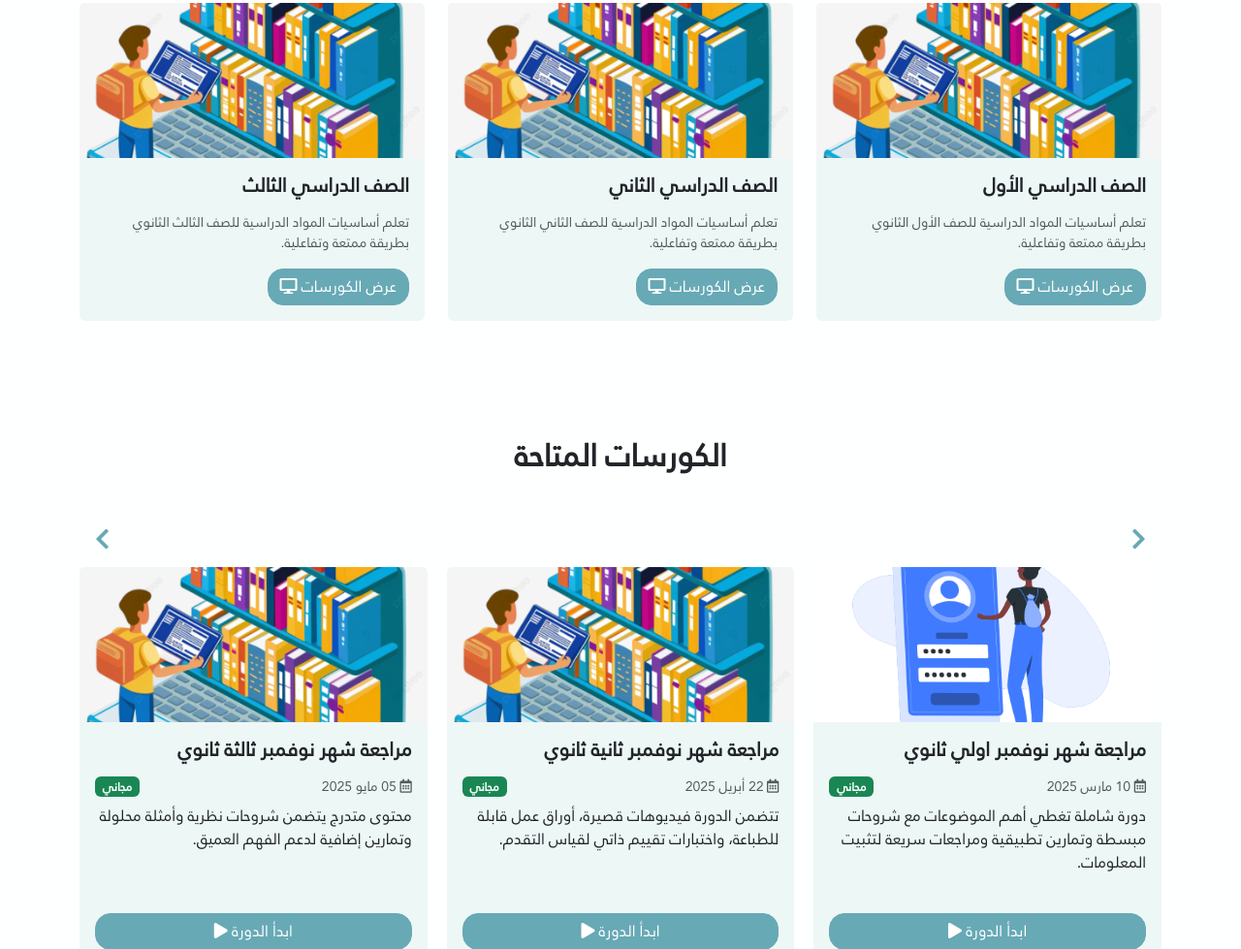
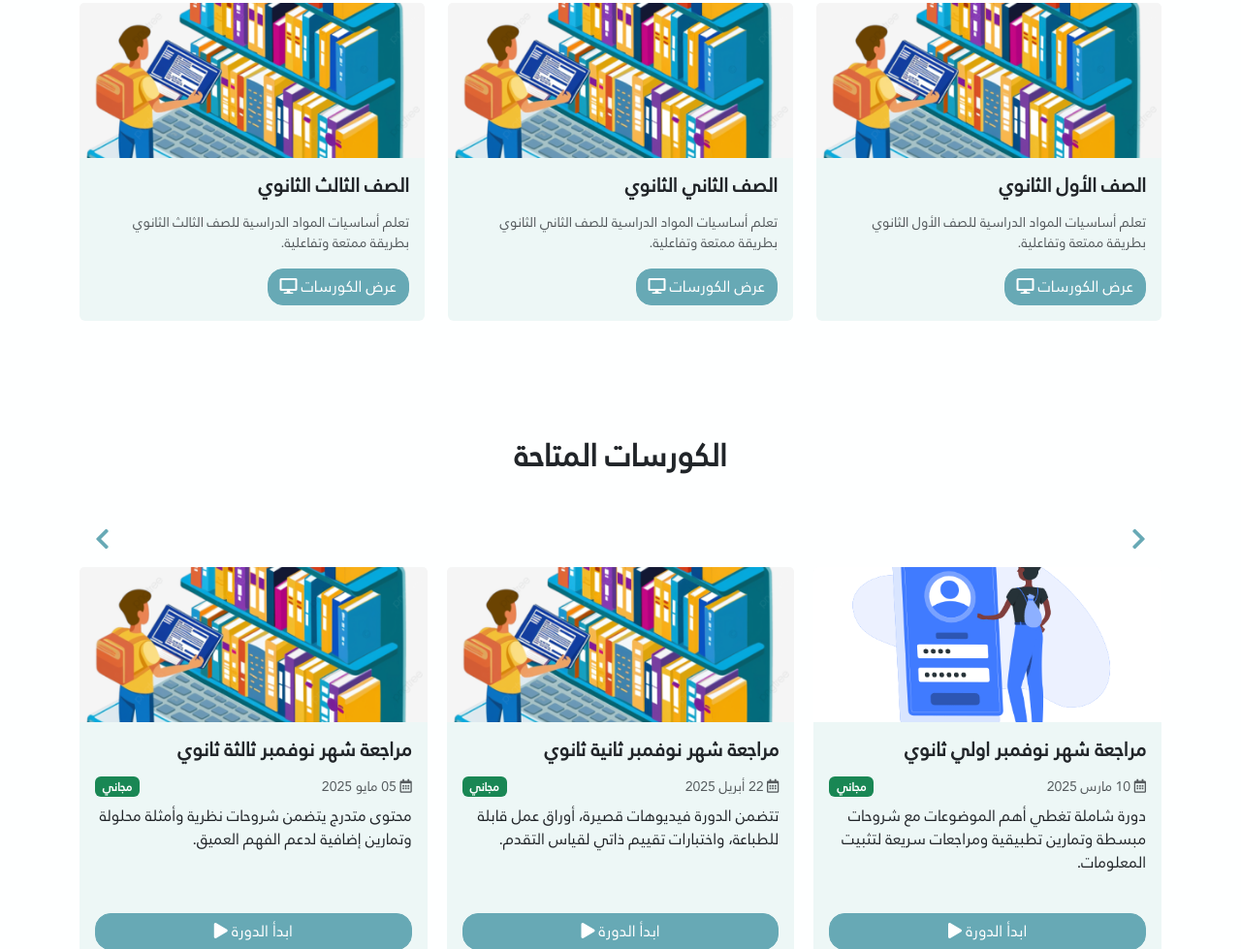
Before and after one commit to benessaessa/MR-Mohamed, a plain HTML site: page index.html in a window 1280 px wide. Shown: the part 1209-2188 px from the top of the page at 97% size. Drawn offline with nearby package versions, Linux system fonts and the light colour scheme.

Commit message:
Update course titles for clarity and consistency in Arabic

```diff
--- a/index.html
+++ b/index.html
@@ -133,7 +133,7 @@
                             <img src="images/register.png" class="card-img-top" alt="Course 1">
                         </a>
                         <div class="card-body">
-                            <h5 class="card-title-course fw-bold"> الصف الدراسي الأول</h5>
+                            <h5 class="card-title-course fw-bold"> الصف الأول الثانوي</h5>
                             <p class="card-text small text-muted">تعلم أساسيات المواد الدراسية للصف الأول الثانوي بطريقة
                                 ممتعة وتفاعلية.</p>
                             <a href="#" class="btn btn-primary"> عرض الكورسات <i class="fas fa-desktop"></i></a>
@@ -146,7 +146,7 @@
                             <img src="images/register.png" class="card-img-top" alt="Course 1">
                         </a>
                         <div class="card-body">
-                            <h5 class="card-title-course fw-bold"> الصف الدراسي الثاني</h5>
+                            <h5 class="card-title-course fw-bold"> الصف الثاني الثانوي</h5>
                             <p class="card-text small text-muted">تعلم أساسيات المواد الدراسية للصف الثاني الثانوي
                                 بطريقة ممتعة وتفاعلية.</p>
                             <a href="#" class="btn btn-primary"> عرض الكورسات <i class="fas fa-desktop"></i></a>
@@ -159,7 +159,7 @@
                             <img src="images/register.png" class="card-img-top" alt="Course 1">
                         </a>
                         <div class="card-body">
-                            <h5 class="card-title-course fw-bold"> الصف الدراسي الثالث</h5>
+                            <h5 class="card-title-course fw-bold"> الصف الثالث الثانوي</h5>
                             <p class="card-text small text-muted">تعلم أساسيات المواد الدراسية للصف الثالث الثانوي
                                 بطريقة ممتعة وتفاعلية.</p>
                             <a href="#" class="btn btn-primary"> عرض الكورسات <i class="fas fa-desktop"></i></a>
```
